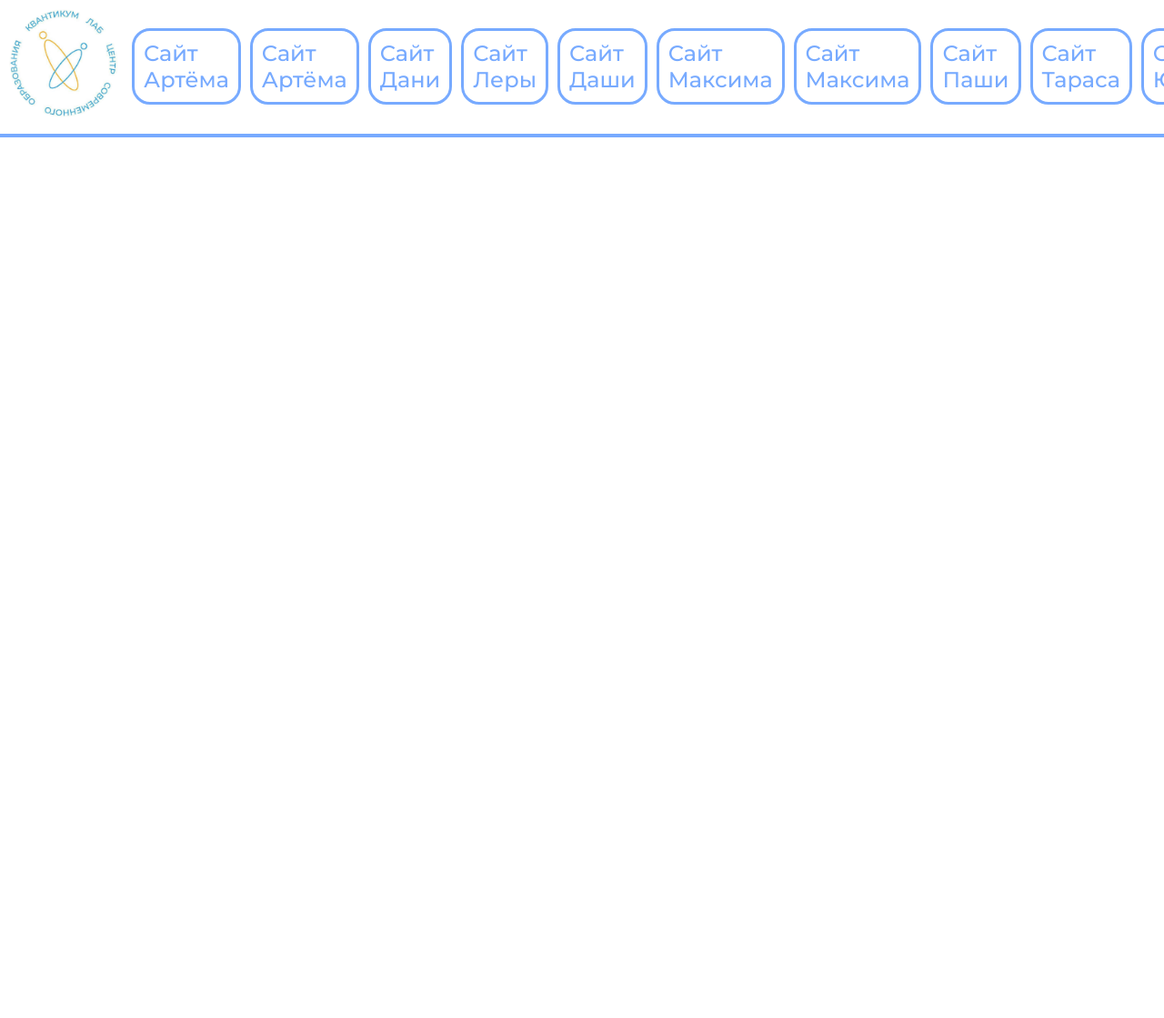
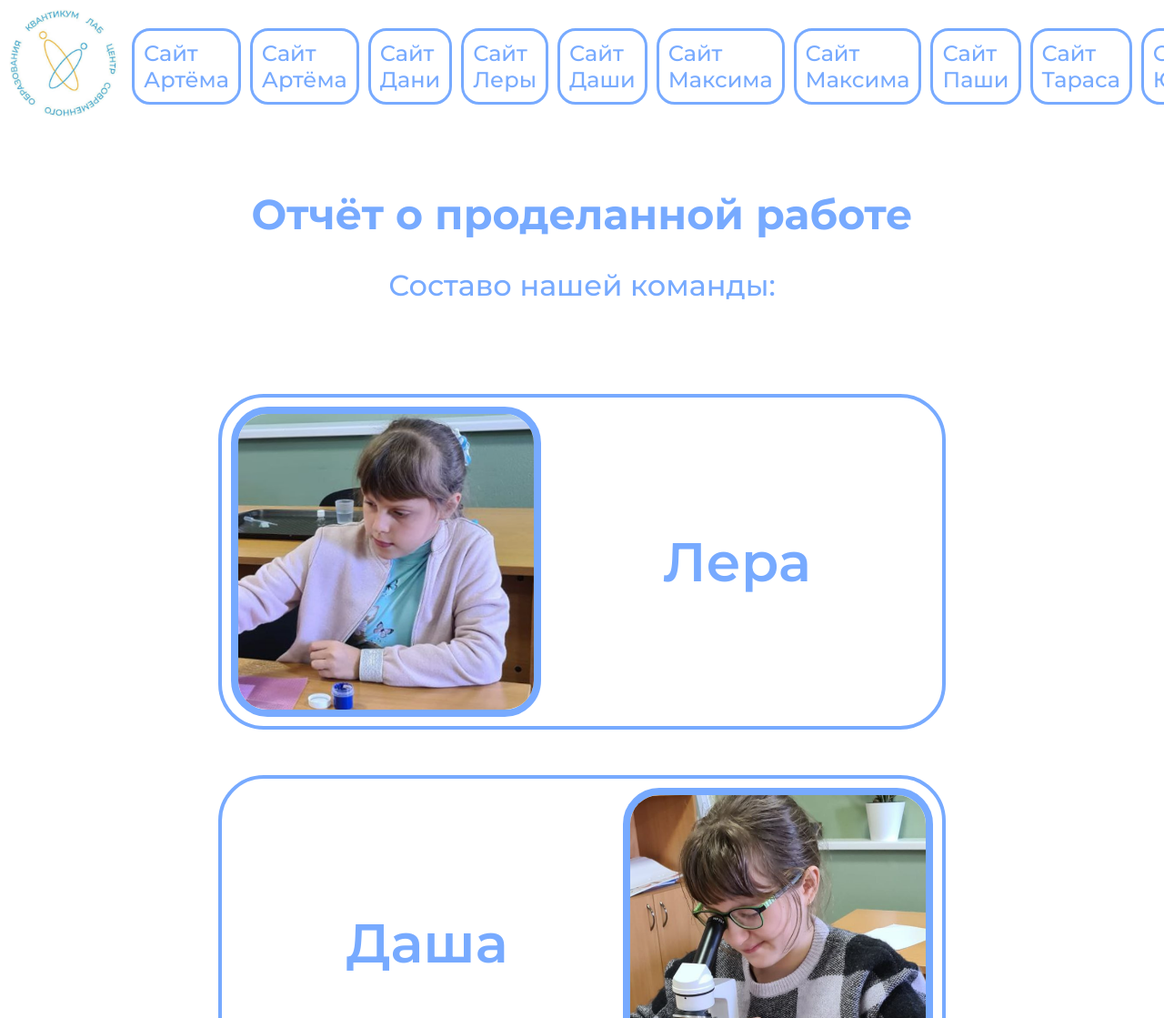
Before and after one commit to waydehueydeee/kvantikum-lab-autumn, a plain HTML site: page index.html in a window 1280 px wide. Shown: the top 1119 px of the page at 91% size. Before the commit the page ends 800 px from the top, so only its background shows below. Drawn offline with Linux system fonts and the light colour scheme.

Commit message:
add new block

```diff
--- a/index.html
+++ b/index.html
@@ -94,23 +94,127 @@
             >
           </li>
         </ul>
+      </nav>
+    </div>
+
+    <header class="header">
+      <div class="wrapper">
+        <h1 class="header__title">Отчёт о проделанной работе</h1>
       </div>
-    </nav>
+    </header>
 
-    <h1>Отчёт о проделанной работе</h1>
+    <main class="main">
+      <div class="wrapper">
+        <p class="main__child-list-title">Составо нашей команды:</p>
+      </div>
+      <!--  -->
+      <section class="section">
+        <div class="section-conteiner">
+          <div class="wrapper-2">
+            <div class="section__child-card">
+              <img
+                src="./assets/faces/f1.png"
+                alt=""
+                class="section__child-card-photo"
+              />
+              <p class="section__child-name">Лера</p>
+            </div>
 
-    <p>Составо нашей команды:</p>
-    <ol>
-      <li>Артём</li>
-      <li>Артём</li>
-      <li>Даня</li>
-      <li>Лера</li>
-      <li>Даша</li>
-      <li>Максим</li>
-      <li>Максим</li>
-      <li>Паша</li>
-      <li>Тарас</li>
-      <li>Юра</li>
-    </ol>
+            <!--  -->
+
+            <div class="section__child-card">
+              <p class="section__child-name">Даша</p>
+              <img
+                src="./assets/faces/f2.png"
+                alt=""
+                class="section__child-card-photo"
+              />
+            </div>
+
+            <!--  -->
+
+            <div class="section__child-card">
+              <img
+                src="./assets/faces/f3.png"
+                alt=""
+                class="section__child-card-photo"
+              />
+              <p class="section__child-name">Максим</p>
+            </div>
+
+            <!--  -->
+
+            <div class="section__child-card">
+              <p class="section__child-name">Даня</p>
+              <img
+                src="./assets/faces/f4.png"
+                alt=""
+                class="section__child-card-photo"
+              />
+            </div>
+
+            <!--  -->
+
+            <div class="section__child-card">
+              <img
+                src="./assets/faces/f5.png"
+                alt=""
+                class="section__child-card-photo"
+              />
+              <p class="section__child-name">Артём</p>
+            </div>
+
+            <!--  -->
+
+            <div class="section__child-card">
+              <p class="section__child-name">Паша</p>
+              <img
+                src="./assets/faces/f6.png"
+                alt=""
+                class="section__child-card-photo"
+              />
+            </div>
+
+            <!--  -->
+
+            <div class="section__child-card">
+              <img
+                src="./assets/faces/f7.png"
+                alt=""
+                class="section__child-card-photo"
+              />
+              <p class="section__child-name">Максим</p>
+            </div>
+
+            <!--  -->
+
+            <div class="section__child-card">
+              <p class="section__child-name">Юра</p>
+              <img
+                src="./assets/faces/f8.png"
+                alt=""
+                class="section__child-card-photo"
+              />
+            </div>
+
+            <!--  -->
+
+            <div class="section__child-card">
+              <img
+                src="./assets/faces/f9.png"
+                alt=""
+                class="section__child-card-photo"
+              />
+              <p class="section__child-name">Тарас</p>
+            </div>
+          </div>
+        </div>
+      </section>
+
+      <section>
+
+      </section>
+
+    </main>
   </body>
 </html>
--- a/style.css
+++ b/style.css
@@ -9,9 +9,11 @@
 
   font-size: 32px;
 
-  color: rgb(255, 255, 255);
+  color: #77aaff;
   text-decoration: none;
   font-family: "Montserrat", sans-serif;
+
+  -webkit-transition: 0.2s ease;
 }
 
 .wrapper {
@@ -32,7 +34,8 @@
 }
 
 .nav {
-  border-bottom: 4px #77aaff solid;
+  /* border-bottom: 4px #77aaff solid; */
+  /* background-color: #eef4ff; */
 }
 
 .nav__list {
@@ -60,7 +63,52 @@
 }
 
 .nav__list-el:hover {
-  transition: 0.15s;
   background-color: #77aaff;
   color: #fff;
+  font-size: 26px;
 }
+
+.header__title {
+  text-align: center;
+  font-size: 46px;
+  margin-top: 60px;
+}
+
+.main__child-list-title {
+  text-align: center;
+  margin-top: 30px;
+  font-style: 50px;
+  font-weight: 500;
+}
+
+.section__child-card-photo {
+  width: 325px;
+  border-radius: 40px;
+  border: 8px #77aaff solid;
+}
+
+.section__child-card {
+  display: flex;
+  justify-content: space-between;
+  align-items: center;
+  margin-bottom: 50px;
+
+  border: #77aaff 4px solid;
+  border-radius: 50px;
+  padding: 10px;
+}
+
+.section__child-name {
+  font-size: 60px;
+  font-weight: 600;
+  margin: 0 auto;
+}
+
+.wrapper-2 {
+  width: 800px;
+  margin: 0 auto;
+}
+
+.section {
+  margin-top: 100px;
+}
```
Also changed, not shown: assets/faces/f1.png (added), assets/faces/f2.png (added), assets/faces/f3.png (added), assets/faces/f4.png (added), assets/faces/f5.png (added), assets/faces/f6.png (added), assets/faces/f7.png (added), assets/faces/f8.png (added), assets/faces/f9.png (added).
